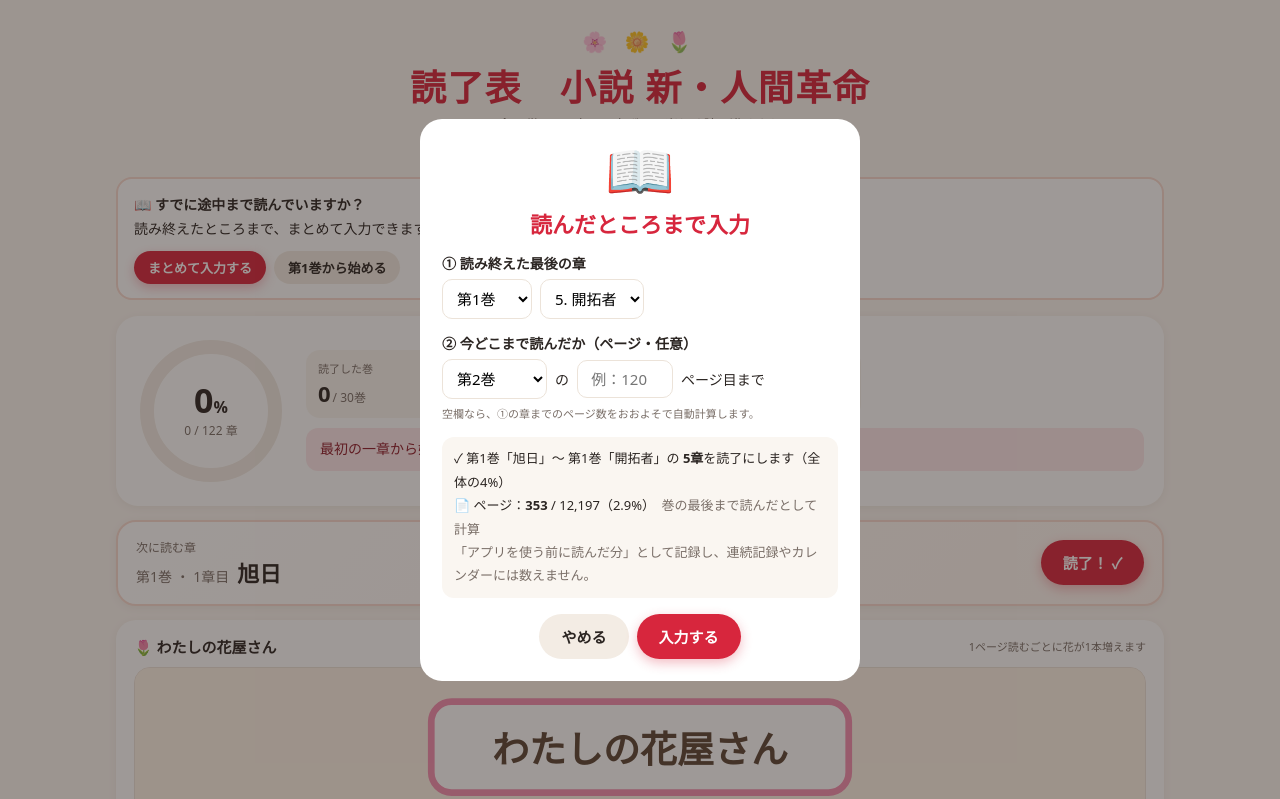
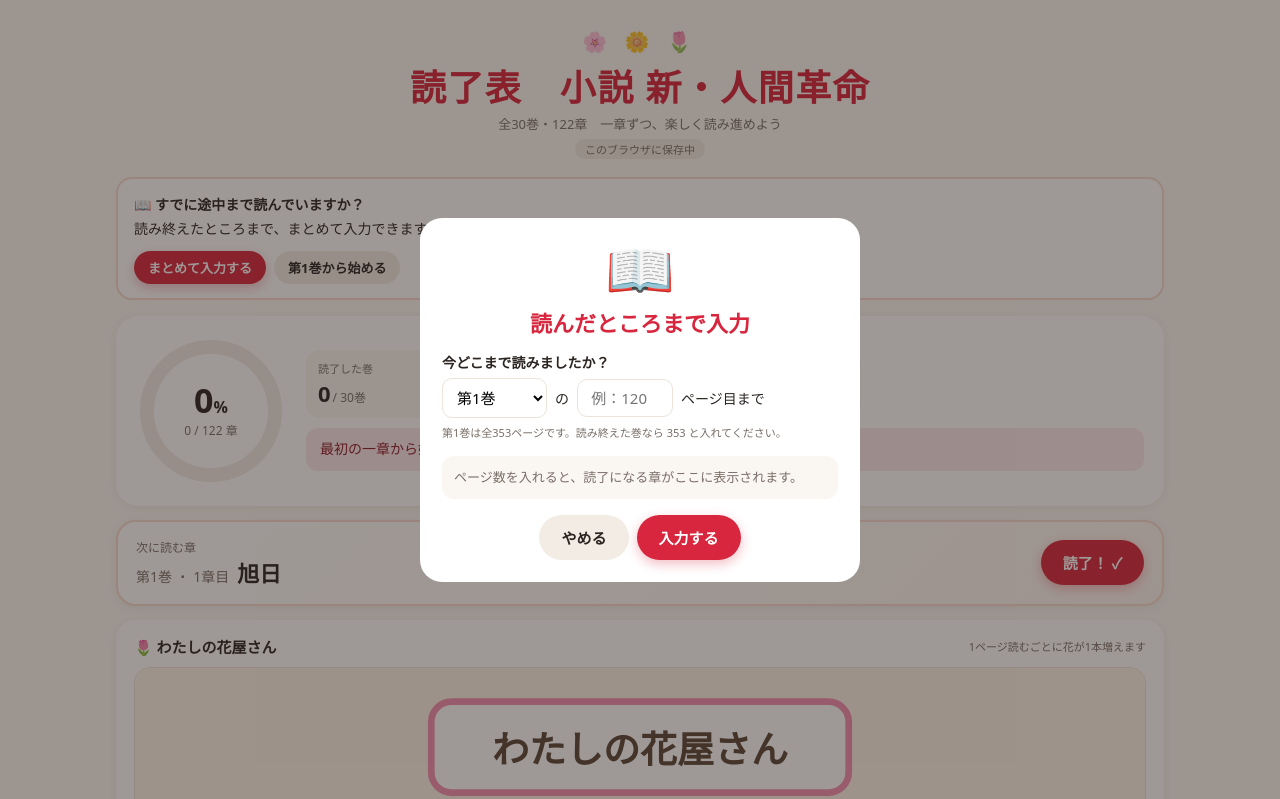
Before and after one commit to Momu-san/shin-ningen-kakumei, a plain HTML site: page index.html in a window 1280 px wide. Both pictures are taken after a click on the button "まとめて入力する". Shown: the top 799 px of the page. Drawn offline with Linux system fonts and the light colour scheme; a web font is replaced by a local one.

Commit message:
まとめて入力を「第◯巻の◯ページ目まで」だけで判断する形に変更
Co-Authored-By: Claude Opus 5.5 <noreply@anthropic.com>
Claude-Session: https://claude.ai/code/session_01BwknhaYEpiCgi9Y5FQ9ync

```diff
--- a/index.html
+++ b/index.html
@@ -1092,52 +1092,61 @@ document.addEventListener("keydown",e=>{
   else if(e.key==="Escape"&&sheet.classList.contains("show"))closeSheet();});
 
 /* ---------- start from the middle ---------- */
+// 「第◯巻の◯ページ目まで」だけで入力。章の区切りのページは分からないため、
+// 巻のページ数を章の数で等分して、読み終えた章を推定する（第30巻は上＝前半3章、下＝後半3章）。
+function midSegments(){ // [{vi, label, pages, chs:[ci...]}] 30巻は上下に分ける
+  const seg=[];VOL_PAGES.forEach((pg,i)=>{
+    if(i===29){seg.push({vi:29,label:"第30巻上",pages:VOL30_UP,chs:[0,1,2]},{vi:29,label:"第30巻下",pages:pg-VOL30_UP,chs:[3,4,5]});}
+    else seg.push({vi:i,label:`第${i+1}巻`,pages:pg,chs:VOLS[i].map((_,ci)=>ci)});});
+  return seg;
+}
 function openMid(){
-  const nx=nextChapter(),hasRead=countRead()>0;
-  const lastRead=nx?ALL[Math.max(0,ALL.indexOf(nx)-1)]:ALL[ALL.length-1];
-  const dv=hasRead?lastRead.vi:0;
+  const SEG=midSegments();
+  // 初期値：今の位置に近い巻
+  let cum=0,def=0;const tot=pagesTotal();
+  for(let i=0;i<SEG.length;i++){if(tot<cum+SEG[i].pages){def=i;break;}cum+=SEG[i].pages;def=i;}
   openModal(`<div class="big">📖</div><h3>読んだところまで入力</h3>
   <div class="mid-form">
-    <label>① 読み終えた最後の章</label>
-    <div class="rowf"><select id="midVol">${VOLS.map((_,i)=>`<option value="${i}" ${i===dv?"selected":""}>第${i+1}巻</option>`).join("")}</select><select id="midCh"></select></div>
-    <label>② 今どこまで読んだか（ページ・任意）</label>
-    <div class="rowf"><select id="midPVol">${VOL_PAGES.map((_,i)=>i===29?`<option value="29u">第30巻上</option><option value="29d">第30巻下</option>`:`<option value="${i}">第${i+1}巻</option>`).join("")}</select><span>の</span><input type="number" id="midPage" min="0" inputmode="numeric" placeholder="例：120" style="width:96px;text-align:right"><span>ページ目まで</span></div>
-    <div style="font-size:11px;color:var(--sub);margin-top:6px">空欄なら、①の章までのページ数をおおよそで自動計算します。</div>
+    <label>今どこまで読みましたか？</label>
+    <div class="rowf"><select id="midSeg">${SEG.map((g,i)=>`<option value="${i}" ${i===def?"selected":""}>${g.label}</option>`).join("")}</select><span>の</span><input type="number" id="midPage" min="1" inputmode="numeric" placeholder="例：120" style="width:96px;text-align:right"><span>ページ目まで</span></div>
+    <div style="font-size:11px;color:var(--sub);margin-top:6px" id="midHint"></div>
   </div>
   <div class="mid-prev" id="midPrev"></div>
   <div class="acts"><button class="btn btn-ghost" id="mCancel">やめる</button><button class="btn btn-red" id="mOk">入力する</button></div>`);
   const $=id=>document.getElementById(id);
-  const fillCh=()=>{const v=+$("midVol").value;const cur=(hasRead&&v===lastRead.vi)?lastRead.ci:VOLS[v].length-1;
-    $("midCh").innerHTML=VOLS[v].map((n,ci)=>`<option value="${ci}" ${ci===cur?"selected":""}>${ci+1}. ${n}</option>`).join("");};
-  const syncPVol=()=>{const v=+$("midVol").value,ci=+$("midCh").value,last=ci===VOLS[v].length-1;
-    let pv=(last&&v<29)?String(v+1):String(v);if(pv==="29")pv=(v===29&&ci>=3)?"29d":"29u";$("midPVol").value=pv;};
-  const calc=()=>{const v=+$("midVol").value,ci=+$("midCh").value;const upto=ALL.findIndex(c=>c.vi===v&&c.ci===ci)+1;
-    const raw=$("midPage").value;let pages=null,how="";
-    if(raw!==""){const pv=$("midPVol").value,vi=pv.startsWith("29")?29:+pv;let base=0;for(let i=0;i<vi;i++)base+=VOL_PAGES[i];
-      if(pv==="29d")base+=VOL30_UP;const cap=pv==="29u"?VOL30_UP:pv==="29d"?VOL_PAGES[29]-VOL30_UP:VOL_PAGES[vi];
-      pages=base+Math.min(Math.max(0,+raw||0),cap);how="入力したページから計算";}
-    else{let base=0;for(let i=0;i<v;i++)base+=VOL_PAGES[i];
-      if(ci===VOLS[v].length-1){pages=base+VOL_PAGES[v];how="巻の最後まで読んだとして計算";}
-      else{pages=base+Math.round(VOL_PAGES[v]*(ci+1)/VOLS[v].length);how="章の数からおおよそで計算";}}
-    return {upto,pages,how};};
-  const prev=()=>{const r=calc(),c=ALL[r.upto-1];
-    $("midPrev").innerHTML=`✓ 第1巻「旭日」〜 第${c.vi+1}巻「${c.name}」の <b>${r.upto}章</b>を読了にします（全体の${Math.floor(r.upto/TOTAL*100)}%）<br>`+
-      (r.pages!=null?`📄 ページ：<b>${r.pages.toLocaleString()}</b> / ${TOTAL_PAGES.toLocaleString()}（${(r.pages/TOTAL_PAGES*100).toFixed(1)}%）<span style="color:var(--sub)">　${r.how}</span>`:
-      `📄 ページ：巻の途中までの場合は、②にページを入れると反映されます`)+
-      `<br><span style="color:var(--sub)">「アプリを使う前に読んだ分」として記録し、連続記録やカレンダーには数えません。</span>`;};
-  fillCh();syncPVol();prev();
-  $("midVol").onchange=()=>{fillCh();syncPVol();prev();};
-  $("midCh").onchange=()=>{syncPVol();prev();};
-  $("midPVol").onchange=prev;$("midPage").oninput=prev;
+  const calc=()=>{
+    const si=+$("midSeg").value,g=SEG[si],raw=$("midPage").value;
+    if(raw===""||+raw<1)return null;
+    const pg=Math.min(Math.round(+raw),g.pages);
+    let base=0;for(let i=0;i<si;i++)base+=SEG[i].pages;
+    const per=g.pages/g.chs.length,doneInSeg=pg>=g.pages?g.chs.length:Math.floor(pg/per);
+    const keys=[];for(let i=0;i<si;i++)SEG[i].chs.forEach(ci=>keys.push((SEG[i].vi+1)+"-"+(ci+1)));
+    g.chs.slice(0,doneInSeg).forEach(ci=>keys.push((g.vi+1)+"-"+(ci+1)));
+    return {pages:base+pg,pg,g,keys};
+  };
+  const prev=()=>{
+    const g=SEG[+$("midSeg").value];$("midHint").textContent=`${g.label}は全${g.pages}ページです。読み終えた巻なら ${g.pages} と入れてください。`;
+    const r=calc();
+    if(!r){$("midPrev").innerHTML=`<span style="color:var(--sub)">ページ数を入れると、読了になる章がここに表示されます。</span>`;return;}
+    const last=r.keys.length?ALL.find(c=>c.key===r.keys[r.keys.length-1]):null;
+    const cur=ALL.find(c=>!r.keys.includes(c.key));
+    $("midPrev").innerHTML=`📄 ページ：<b>${r.pages.toLocaleString()}</b> / ${TOTAL_PAGES.toLocaleString()}（${(r.pages/TOTAL_PAGES*100).toFixed(1)}%）<br>`+
+      (last?`✓ 第1巻「旭日」〜 第${last.vi+1}巻「${last.name}」の <b>${r.keys.length}章</b>を読了にします`:`✓ 読了になる章はまだありません`)+
+      (cur?`<br>📖 今読んでいるのは、第${cur.vi+1}巻「${cur.name}」あたりです`:"")+
+      `<br><span style="color:var(--sub)">章の区切りはページ数から推定しています。違っていたら、あとで章名をタップして直せます。</span>`;
+  };
+  prev();
+  $("midSeg").onchange=prev;$("midPage").oninput=prev;
   $("mCancel").onclick=closeModal;
   $("mOk").onclick=()=>{
-    const r=calc(),before=snapshot(),c=ALL[r.upto-1];
-    ALL.slice(0,r.upto).forEach(x=>{if(!state.read[x.key])state.read[x.key]="pre";});
-    if(r.pages!=null)state.prePages=r.pages;
+    const r=calc();if(!r){$("midPage").focus();$("midPage").style.borderColor="var(--red)";return;}
+    const before=snapshot();
+    r.keys.forEach(k=>{if(!state.read[k])state.read[k]="pre";});
+    state.prePages=r.pages;
     state.midDone=true;state.end=countRead()===TOTAL?(state.end||today()):null;state.updatedAt=Date.now();
-    undoSnap=before;tab=Math.floor((nextChapter()||c).vi/10);
+    undoSnap=before;const nx=nextChapter();tab=nx?Math.floor(nx.vi/10):2;
     render();queueSave(true);renderMid();closeModal();
-    celebrate("🌸","入力しました！",`第${c.vi+1}巻「${esc(c.name)}」まで、${r.upto}章を読了にしました。<br>ここから一緒に読み進めましょう！`,true,null);
+    celebrate("🌸","入力しました！",`${r.g.label}の${r.pg}ページ目まで入力しました。${r.keys.length?`<br>${r.keys.length}章を読了にしました。`:""}<br>ここから一緒に読み進めましょう！`,true,null);
   };
 }
 function renderMid(){document.getElementById("midNote").style.display=(!state.midDone&&countRead()===0&&!pgSum("0000","9999"))?"":"none";}
```
